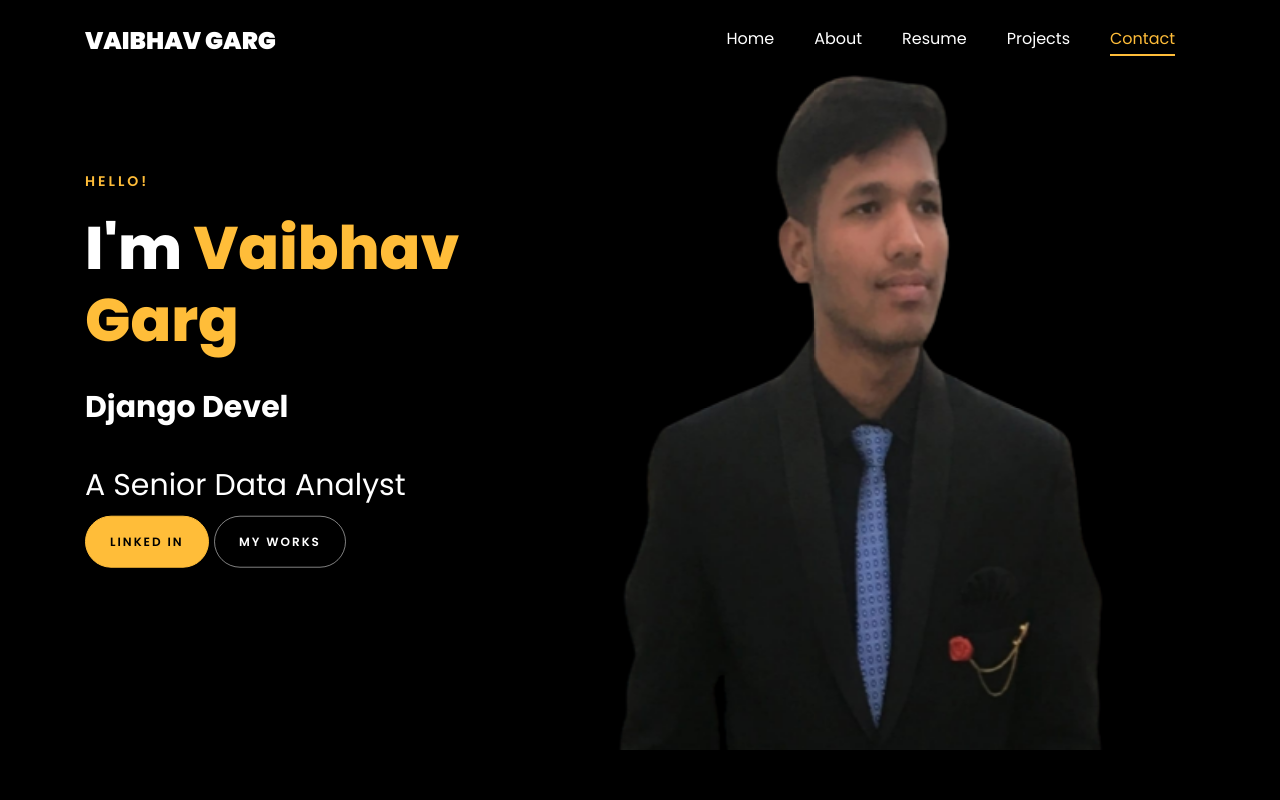
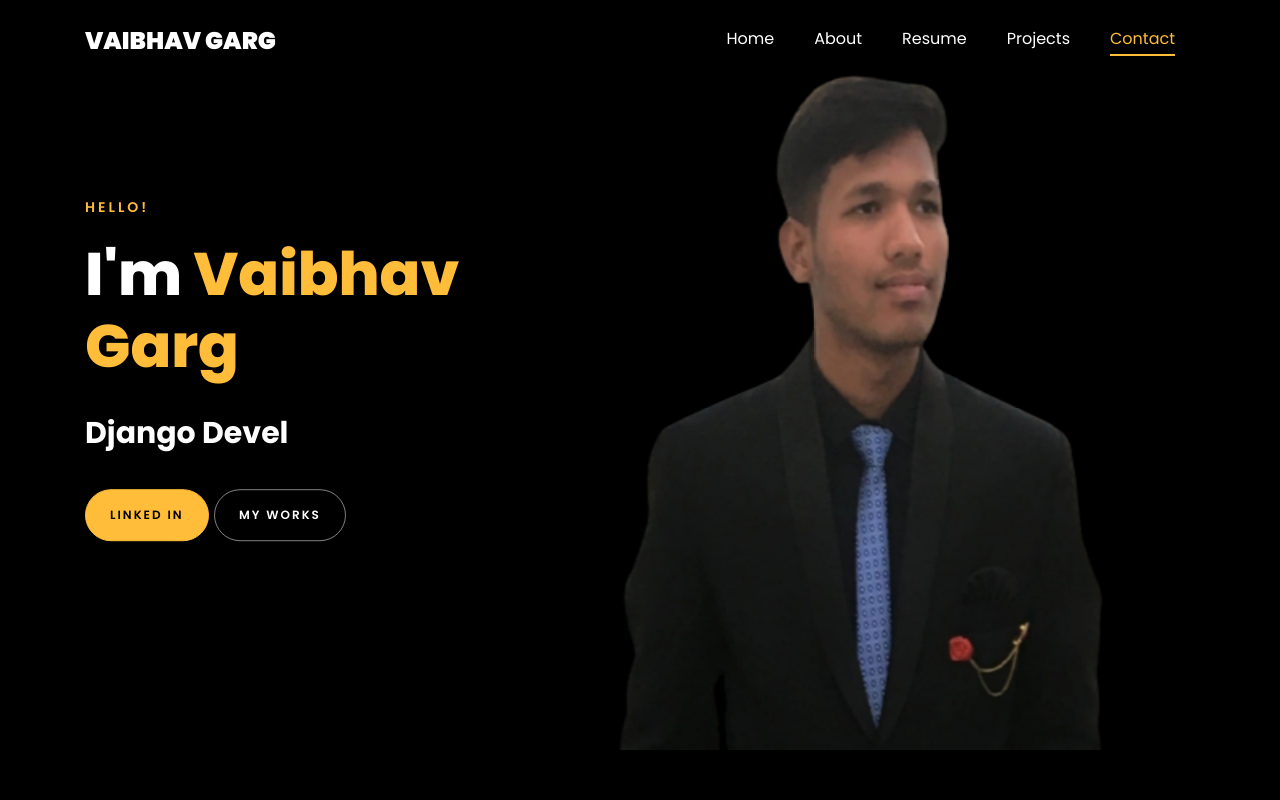
Before and after one commit to vaibhav25garg/port-folio-vg, a plain HTML site: page index.html in a window 1280 px wide. Shown: the top 800 px of the page. Drawn offline with Linux system fonts and the light colour scheme; files whose address does not match are found by name.

Commit message:
first commit

```diff
--- a/index.html
+++ b/index.html
@@ -191,7 +191,6 @@
 
 								<br>
 								<br>
-								<h2>A Senior Data Analyst</h2>
 								<!-- <h2 class="d-flex" style="margin-bottom: 0">With over 5 years of experience</h2> -->
 								<!-- <br> -->
 								<p><a href="https://www.linkedin.com/in/vaibhav-garg-4b2684219/"
```
